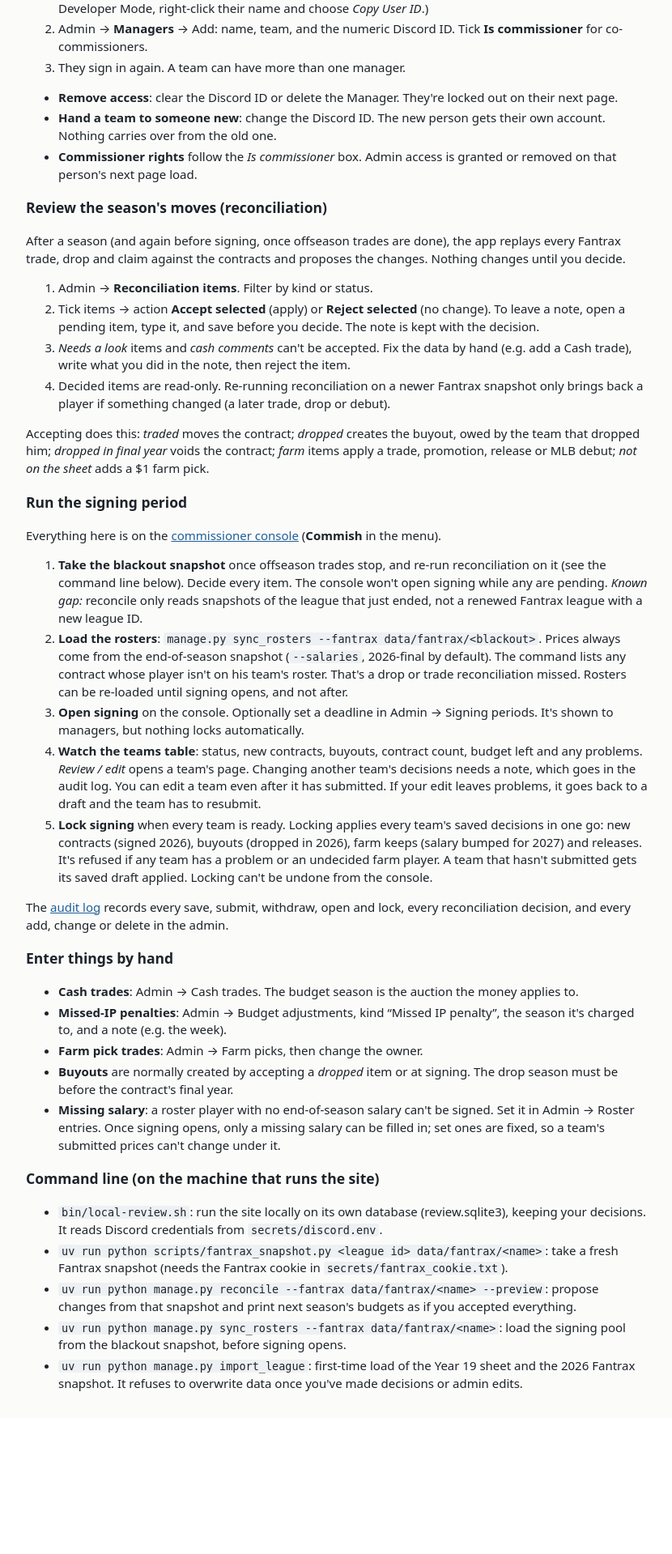
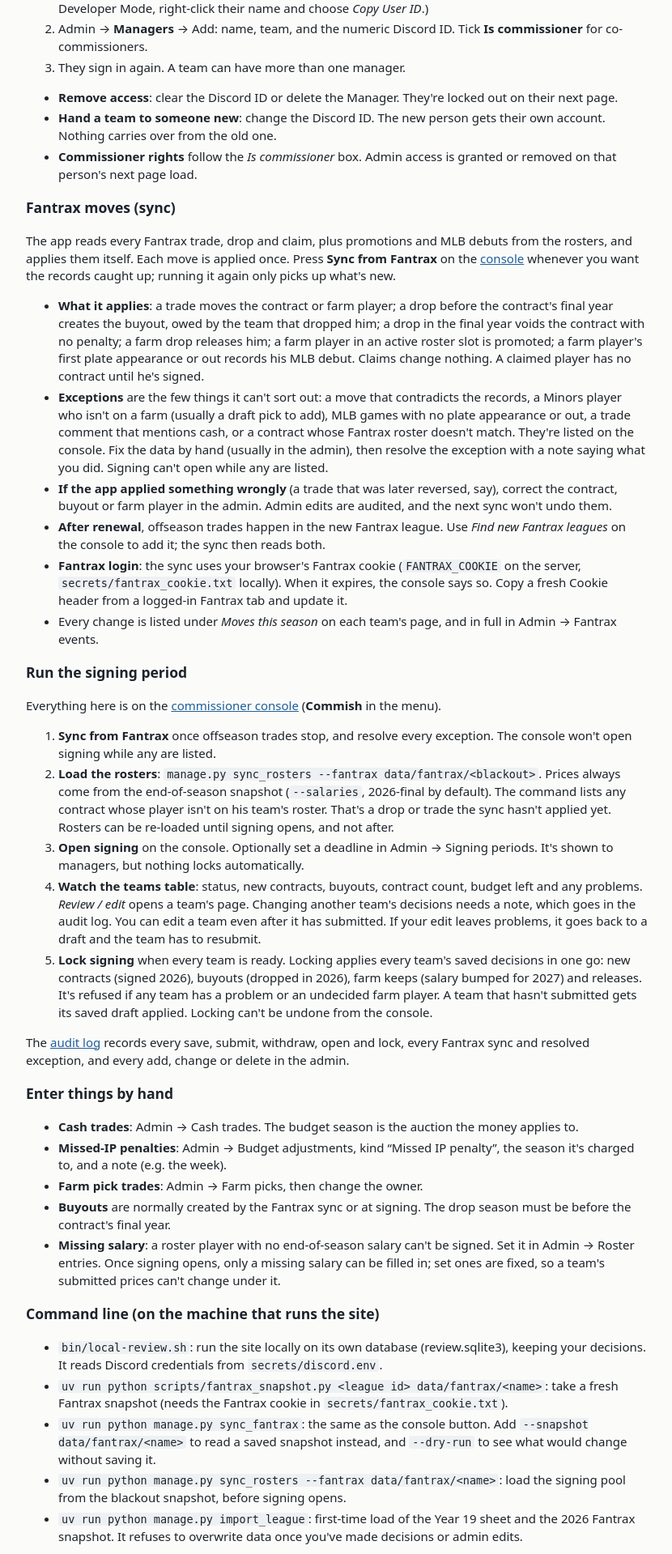
Before and after one commit to mbecker8/dyansty-commish, a Django app: page /help/ in a window 1280 px wide. Shown: the part 1836-3755 px from the top of the page at 81% size, without its empty margins (48-878 px from the left). Before the commit the page ends 3554 px from the top, so only its background shows below. Run offline with Django 5.2, Linux system fonts and the light colour scheme; the visitor is signed in with stand-in values (Sample User, id 1); data that the repository does not hold is empty; parts of the project's set-up code (start-up, migrations or seed data) failed here and were passed over.

Commit message:
Docs and help for Fantrax events; seed the league in existing databases
Help, RULES and ARCHITECTURE describe the sync, exceptions, hand fixes, the
renewed league and the cookie. A data migration adds the 2026 Fantrax
league to databases loaded before this change (the review copy), since
only import_league created it.

Co-Authored-By: Claude Opus 5.5 <noreply@anthropic.com>
Claude-Session: https://claude.ai/code/session_01VcfQSK3fViip8F5FEzX3BW

```diff
--- a/league/budget.py
+++ b/league/budget.py
@@ -28,7 +28,7 @@ def team_budget(team: Team, season: int, changes: Changes | None = None) -> Budg
     """The auction budget for `season`, computed from who holds what *now*, plus any `changes`.
 
     Only meaningful for the next auction. A past season's budget was fixed when its
-    auction ran, and accepting that season's reconciliation (trades, drops, promotions)
+    auction ran, and the season's Fantrax moves (trades, drops, promotions)
     changes current holdings, so recomputing it afterwards gives a different number.
     Budgets aren't stored yet; if a past season's figure is ever shown, snapshot it
     at auction time instead of calling this.
--- a/league/management/commands/sync_rosters.py
+++ b/league/management/commands/sync_rosters.py
@@ -91,7 +91,7 @@ class Command(BaseCommand):
 
     @staticmethod
     def contract_problems(season):
-        """Contracts still running whose player isn't on the holder's blackout roster: a drop or trade to reconcile."""
+        """Contracts still running whose player isn't on the holder's blackout roster: an unsynced drop or trade."""
         where = {e.player_id: e.team for e in RosterEntry.objects.filter(season=season).select_related("team")}
         lines = []
         for c in Contract.live.select_related("player", "team").order_by("team__code", "player__name"):
@@ -101,6 +101,6 @@ class Command(BaseCommand):
             lines.append(
                 f"  {c.team.code} {c.player.name} (through {c.final_year}) is "
                 + (f"on {now.code}'s roster" if now else "on no roster")
-                + ": re-run reconcile on this snapshot"
+                + ": run sync_fantrax"
             )
         return ["Contracts not on their team's roster:", *lines] if lines else []
--- a/league/templates/league/help.html
+++ b/league/templates/league/help.html
@@ -88,31 +88,38 @@ done by hand outside Fantrax: contracts, buyouts, the farm system, and the aucti
     that person's next page load.</li>
 </ul>
 
-<h3>Review the season's moves (reconciliation)</h3>
-<p>After a season (and again before signing, once offseason trades are done), the app replays every Fantrax trade, drop and
-  claim against the contracts and proposes the changes. Nothing changes until you decide.</p>
-<ol>
-  <li>Admin → <strong>Reconciliation items</strong>. Filter by kind or status.</li>
-  <li>Tick items → action <strong>Accept selected</strong> (apply) or <strong>Reject selected</strong> (no change).
-    To leave a note, open a pending item, type it, and save before you decide. The note is kept with the decision.</li>
-  <li><em>Needs a look</em> items and <em>cash comments</em> can't be accepted. Fix the data by hand (e.g. add a Cash trade),
-    write what you did in the note, then reject the item.</li>
-  <li>Decided items are read-only. Re-running reconciliation on a newer Fantrax snapshot only brings back a player if
-    something changed (a later trade, drop or debut).</li>
-</ol>
-<p>Accepting does this: <em>traded</em> moves the contract; <em>dropped</em> creates the buyout, owed by the team that dropped him;
-  <em>dropped in final year</em> voids the contract; <em>farm</em> items apply a trade, promotion, release or MLB debut;
-  <em>not on the sheet</em> adds a $1 farm pick.</p>
+<h3>Fantrax moves (sync)</h3>
+<p>The app reads every Fantrax trade, drop and claim, plus promotions and MLB debuts from the rosters, and applies them
+  itself. Each move is applied once. Press <strong>Sync from Fantrax</strong> on the <a href="{% url 'console' %}">console</a>
+  whenever you want the records caught up; running it again only picks up what's new.</p>
+<ul>
+  <li><strong>What it applies</strong>: a trade moves the contract or farm player; a drop before the contract's final year
+    creates the buyout, owed by the team that dropped him; a drop in the final year voids the contract with no penalty; a
+    farm drop releases him; a farm player in an active roster slot is promoted; a farm player's first plate appearance or out
+    records his MLB debut. Claims change nothing. A claimed player has no contract until he's signed.</li>
+  <li><strong>Exceptions</strong> are the few things it can't sort out: a move that contradicts the records, a Minors player
+    who isn't on a farm (usually a draft pick to add), MLB games with no plate appearance or out, a trade comment that
+    mentions cash, or a contract whose Fantrax roster doesn't match. They're listed on the console. Fix the data by hand
+    (usually in the admin), then resolve the exception with a note saying what you did. Signing can't open while any are
+    listed.</li>
+  <li><strong>If the app applied something wrongly</strong> (a trade that was later reversed, say), correct the contract,
+    buyout or farm player in the admin. Admin edits are audited, and the next sync won't undo them.</li>
+  <li><strong>After renewal</strong>, offseason trades happen in the new Fantrax league. Use <em>Find new Fantrax leagues</em> on
+    the console to add it; the sync then reads both.</li>
+  <li><strong>Fantrax login</strong>: the sync uses your browser's Fantrax cookie (<code>FANTRAX_COOKIE</code> on the server,
+    <code>secrets/fantrax_cookie.txt</code> locally). When it expires, the console says so. Copy a fresh Cookie header from a
+    logged-in Fantrax tab and update it.</li>
+  <li>Every change is listed under <em>Moves this season</em> on each team's page, and in full in Admin → Fantrax events.</li>
+</ul>
 
 <h3>Run the signing period</h3>
 <p>Everything here is on the <a href="{% url 'console' %}">commissioner console</a> (<strong>Commish</strong> in the menu).</p>
 <ol>
-  <li><strong>Take the blackout snapshot</strong> once offseason trades stop, and re-run reconciliation on it (see the
-    command line below). Decide every item. The console won't open signing while any are pending. <em>Known gap:</em> reconcile only reads
-    snapshots of the league that just ended, not a renewed Fantrax league with a new league ID.</li>
+  <li><strong>Sync from Fantrax</strong> once offseason trades stop, and resolve every exception. The console won't open
+    signing while any are listed.</li>
   <li><strong>Load the rosters</strong>: <code>manage.py sync_rosters --fantrax data/fantrax/&lt;blackout&gt;</code>. Prices
     always come from the end-of-season snapshot (<code>--salaries</code>, 2026-final by default). The command lists any
-    contract whose player isn't on his team's roster. That's a drop or trade reconciliation missed. Rosters can be
+    contract whose player isn't on his team's roster. That's a drop or trade the sync hasn't applied yet. Rosters can be
     re-loaded until signing opens, and not after.</li>
   <li><strong>Open signing</strong> on the console. Optionally set a deadline in Admin → Signing periods. It's shown to
     managers, but nothing locks automatically.</li>
@@ -124,15 +131,15 @@ done by hand outside Fantrax: contracts, buyouts, the farm system, and the aucti
     {{ next_season }}) and releases. It's refused if any team has a problem or an undecided farm player. A team that
     hasn't submitted gets its saved draft applied. Locking can't be undone from the console.</li>
 </ol>
-<p>The <a href="{% url 'audit' %}">audit log</a> records every save, submit, withdraw, open and lock, every reconciliation
-  decision, and every add, change or delete in the admin.</p>
+<p>The <a href="{% url 'audit' %}">audit log</a> records every save, submit, withdraw, open and lock, every Fantrax sync and
+  resolved exception, and every add, change or delete in the admin.</p>
 
 <h3>Enter things by hand</h3>
 <ul>
   <li><strong>Cash trades</strong>: Admin → Cash trades. The budget season is the auction the money applies to.</li>
   <li><strong>Missed-IP penalties</strong>: Admin → Budget adjustments, kind “Missed IP penalty”, the season it's charged to, and a note (e.g. the week).</li>
   <li><strong>Farm pick trades</strong>: Admin → Farm picks, then change the owner.</li>
-  <li><strong>Buyouts</strong> are normally created by accepting a <em>dropped</em> item or at signing. The drop season must be before the contract's final year.</li>
+  <li><strong>Buyouts</strong> are normally created by the Fantrax sync or at signing. The drop season must be before the contract's final year.</li>
   <li><strong>Missing salary</strong>: a roster player with no end-of-season salary can't be signed. Set it in Admin → Roster entries. Once signing opens, only a missing salary can be filled in; set ones are fixed, so a team's submitted prices can't change under it.</li>
 </ul>
 
@@ -142,8 +149,9 @@ done by hand outside Fantrax: contracts, buyouts, the farm system, and the aucti
     It reads Discord credentials from <code>secrets/discord.env</code>.</li>
   <li><code>uv run python scripts/fantrax_snapshot.py &lt;league id&gt; data/fantrax/&lt;name&gt;</code>: take a fresh Fantrax snapshot
     (needs the Fantrax cookie in <code>secrets/fantrax_cookie.txt</code>).</li>
-  <li><code>uv run python manage.py reconcile --fantrax data/fantrax/&lt;name&gt; --preview</code>: propose changes from that
-    snapshot and print next season's budgets as if you accepted everything.</li>
+  <li><code>uv run python manage.py sync_fantrax</code>: the same as the console button. Add
+    <code>--snapshot data/fantrax/&lt;name&gt;</code> to read a saved snapshot instead, and <code>--dry-run</code> to see what
+    would change without saving it.</li>
   <li><code>uv run python manage.py sync_rosters --fantrax data/fantrax/&lt;name&gt;</code>: load the signing pool from the
     blackout snapshot, before signing opens.</li>
   <li><code>uv run python manage.py import_league</code>: first-time load of the Year 19 sheet and the 2026 Fantrax snapshot.
```
Also changed, not shown: ARCHITECTURE.md (+33 -16 lines), RULES.md (+13 -13 lines), docs/superpowers/specs/2026-09-26-fantrax-events-design.md (+1 -1 lines), league/migrations/0009_seed_2026_fantrax_league.py (added).
